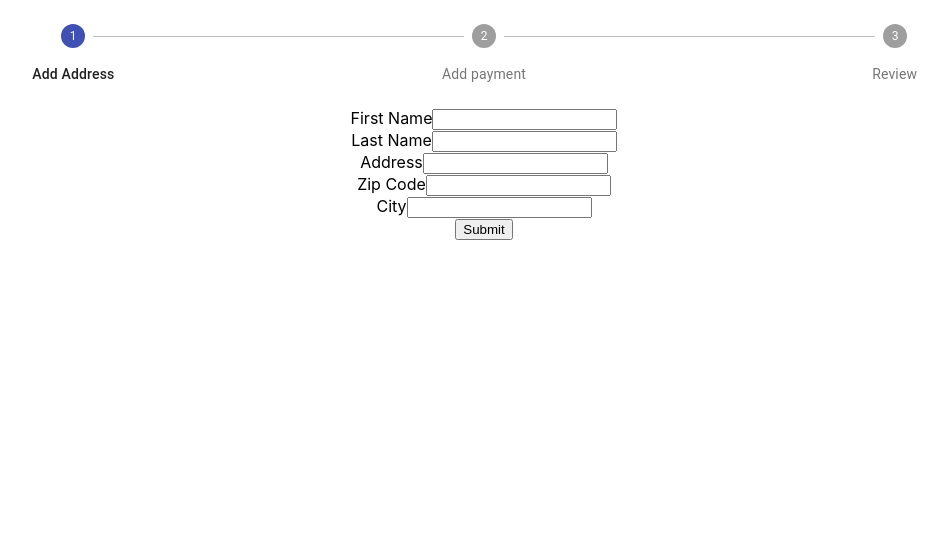
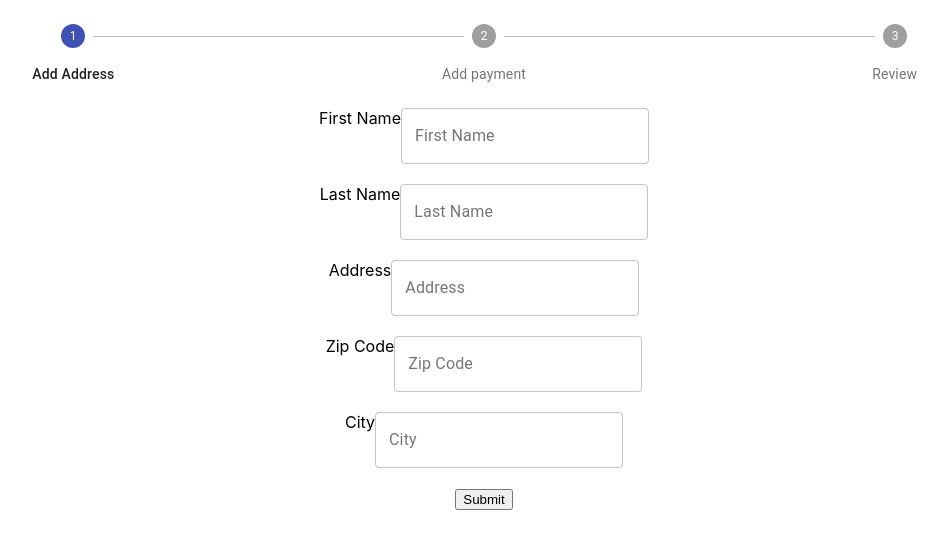
Before and after one commit to EhsanShakil/Multi-Step-Form, a React (Create React App) app: page / in a window 1280 px wide. Shown: the top 548 px of the page, without its empty margins (156-1104 px from the left). Built offline with nearby package versions, Linux system fonts and the light colour scheme.

Commit message:
Updating

```diff
--- a/src/address/Address.js
+++ b/src/address/Address.js
@@ -1,6 +1,7 @@
 import React from "react";
 import { Formik, Form, Field, ErrorMessage } from "formik";
 import * as Yup from "yup";
+import { TextField } from "@material-ui/core";
 
 const Address = ({ submit, setFormValues, prevValues }) => {
   return (
@@ -27,29 +28,74 @@ const Address = ({ submit, setFormValues, prevValues }) => {
       <Form>
         <div>
           <label htmlFor="firstName">First Name</label>
-          <Field id="firstName" type="text" name="firstName" />
+          <Field
+            as={TextField}
+            variant="outlined"
+            label="First Name"
+            id="firstName"
+            type="text"
+            name="firstName"
+          />
+          <br />
           <ErrorMessage name="firstName" />
         </div>
+        <br />
         <div>
           <label htmlFor="lastName">Last Name</label>
-          <Field id="lastName" type="text" name="lastName" />
+          <Field
+            as={TextField}
+            variant="outlined"
+            label="Last Name"
+            id="lastName"
+            type="text"
+            name="lastName"
+          />
+          <br />
           <ErrorMessage name="lastName" />
         </div>
+        <br />
         <div>
           <label htmlFor="address">Address</label>
-          <Field id="address" type="text" name="address" />
+          <Field
+            as={TextField}
+            variant="outlined"
+            label="Address"
+            id="address"
+            type="text"
+            name="address"
+          />
+          <br />
           <ErrorMessage name="address" />
         </div>
+        <br />
         <div>
           <label htmlFor="zipCode">Zip Code</label>
-          <Field id="zipCode" type="text" name="zipCode" />
+          <Field
+            as={TextField}
+            variant="outlined"
+            label="Zip Code"
+            id="zipCode"
+            type="text"
+            name="zipCode"
+          />
+          <br />
           <ErrorMessage name="zipCode" />
         </div>
+        <br />
         <div>
           <label htmlFor="city">City</label>
-          <Field id="city" type="text" name="city" />
+          <Field
+            as={TextField}
+            variant="outlined"
+            label="City"
+            id="city"
+            type="text"
+            name="city"
+          />
+          <br />
           <ErrorMessage name="city" />
         </div>
+        <br />
         <button type="submit">Submit</button>
       </Form>
     </Formik>
```
